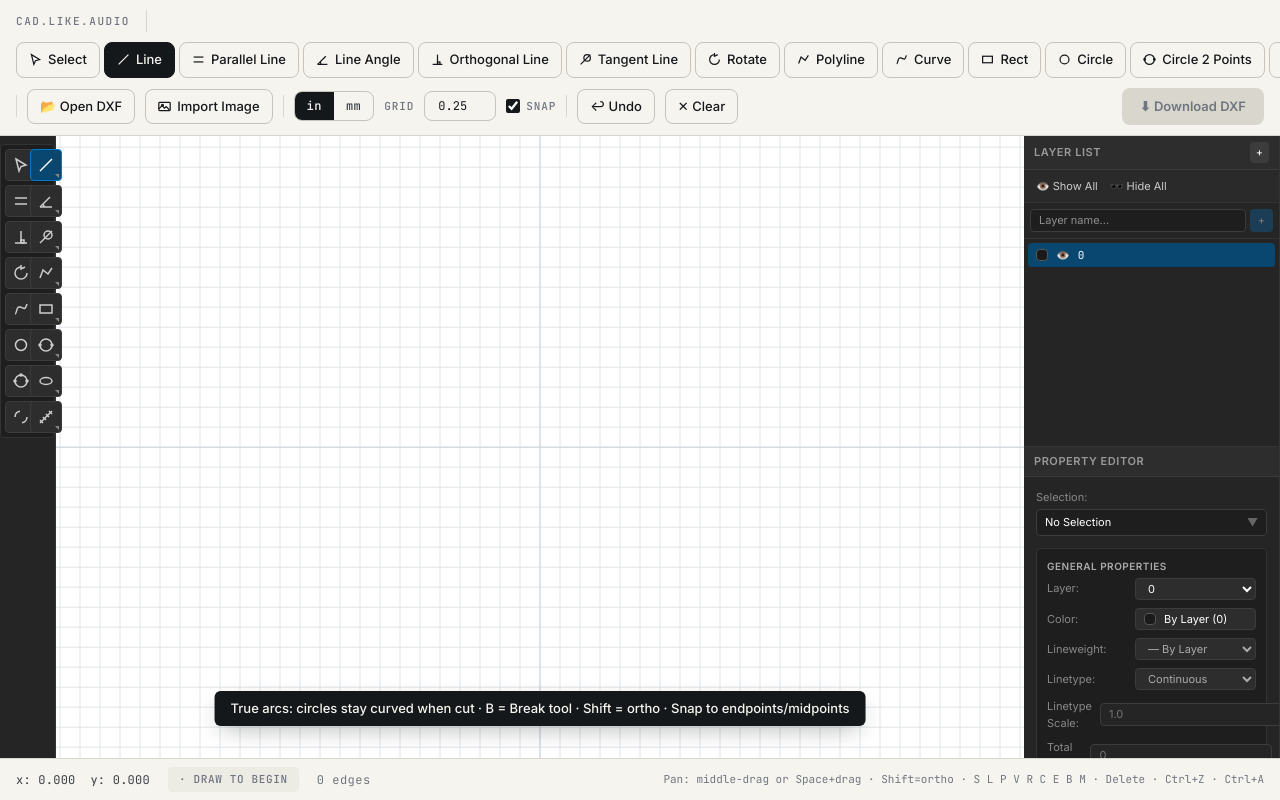
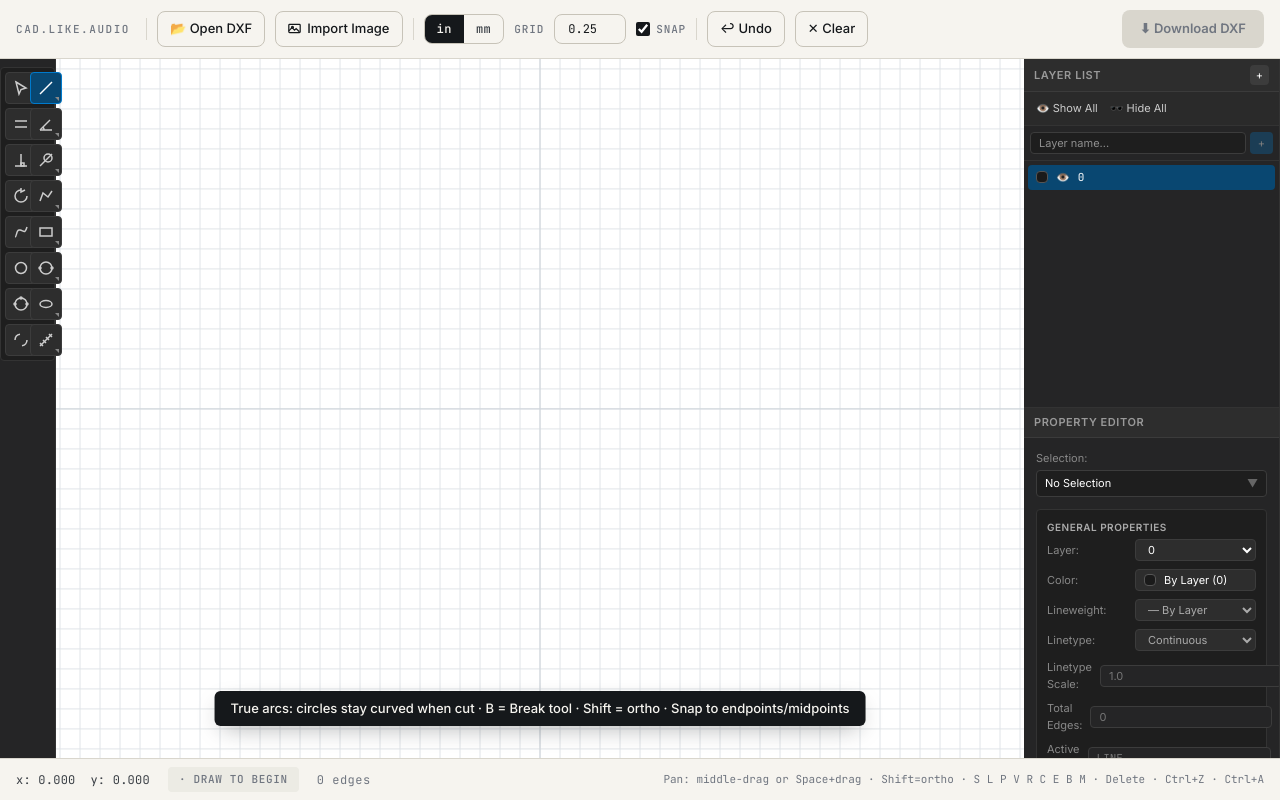
Before and after one commit to LikeDotAudio/CAD.Like.audio, a React (Vite) app: page / in a window 1280 px wide. Built offline with nearby package versions, Linux system fonts and the light colour scheme.

Commit message:
new toolbar

```diff
--- a/src/components/Toolbar.tsx
+++ b/src/components/Toolbar.tsx
@@ -1,8 +1,6 @@
 import { useRef } from 'react';
 import { useStore, useUi } from '../state/useEditor';
-import { TOOLS } from '../tools/registry';
 import { GridControls } from './GridControls';
-import { ToolButton } from './ToolButton';
 import { UnitToggle } from './UnitToggle';
 import { BTN, SEPARATOR } from './styles';
 
@@ -16,7 +14,7 @@ const ImportIcon = (
 
 export function Toolbar() {
   const store = useStore();
-  const { toolId, canExport } = useUi();
+  const { canExport } = useUi();
   const fileRef = useRef<HTMLInputElement>(null);
   const dxfFileRef = useRef<HTMLInputElement>(null);
 
@@ -27,13 +25,6 @@ export function Toolbar() {
       </h1>
       <span className={SEPARATOR} />
 
-      <div className="flex gap-1">
-        {TOOLS.map((tool) => (
-          <ToolButton key={tool.id} tool={tool} active={tool.id === toolId} />
-        ))}
-      </div>
-
-      <span className={SEPARATOR} />
       <button
         type="button"
         className={BTN}
```
